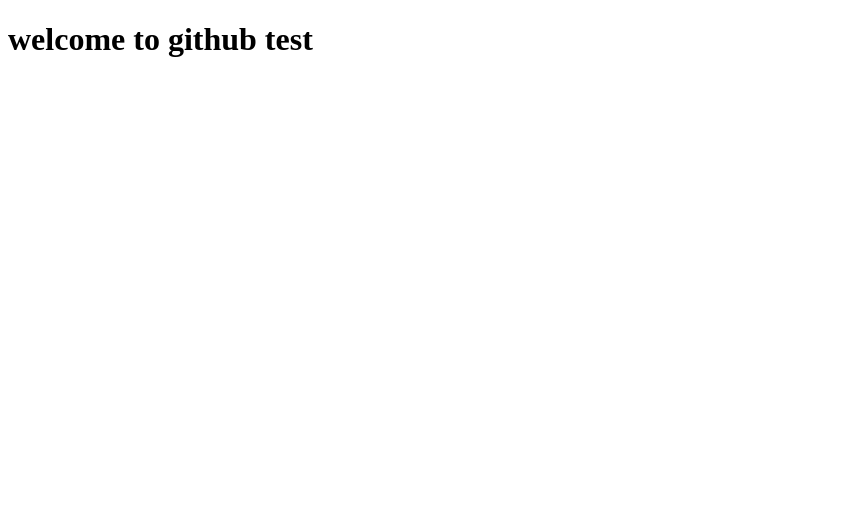
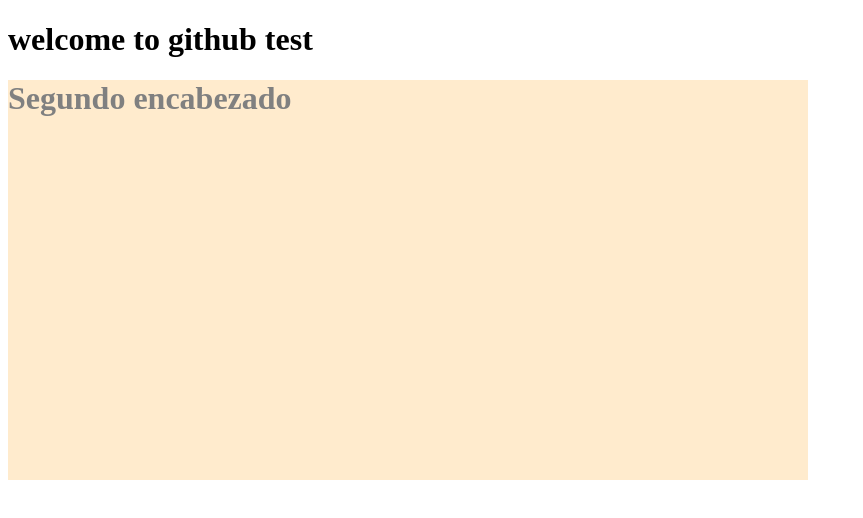
Before and after one commit to designerbyron/testGit, a plain HTML site: page index.html in a window 1280 px wide. Shown: the whole page, without its empty margins (0-863 px from the left). Drawn offline with Linux system fonts and the light colour scheme.

Commit message:
Creamos la Primer estructura real de la pagina

```diff
--- a/index.html
+++ b/index.html
@@ -8,5 +8,8 @@
 </head>
 <body>
     <h1>welcome to github test</h1>
+    <div style ="width:800px; height: 400px; background-color:blanchedalmond; color:grey;" class="container">
+        <h1>Segundo encabezado</h1>
+    </div>
 </body>
 </html>
```
